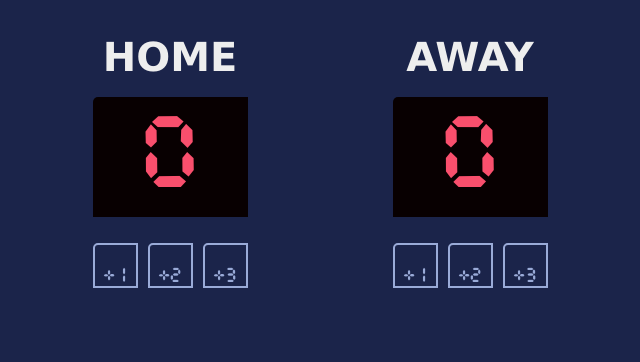
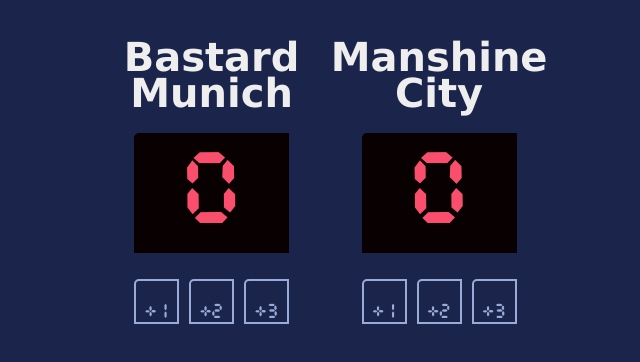
Before and after one commit to rockingrrrr/basketball-scoreboard, a website built with Vite: page index.html in a window 1280 px wide. Shown: the whole page, without its empty margins (320-960 px from the left). Built offline with nearby package versions, Linux system fonts and the light colour scheme.

Commit message:
Update team names

```diff
--- a/index.html
+++ b/index.html
@@ -5,7 +5,7 @@
     <body>
         <div class="container">
             <div class="team">
-                <h3>HOME</h3>
+                <h3>Bastard Munich</h3>
                 <div class="score-area">
                     <p class="score" id="home-score">0</p>
                 </div>
@@ -19,7 +19,7 @@
                 </div>
             </div>
             <div class="team">
-                <h3>AWAY</h3>
+                <h3>Manshine City</h3>
                 <div class="score-area">
                     <p class="score" id="guest-score">0</p>
                 </div>
```
